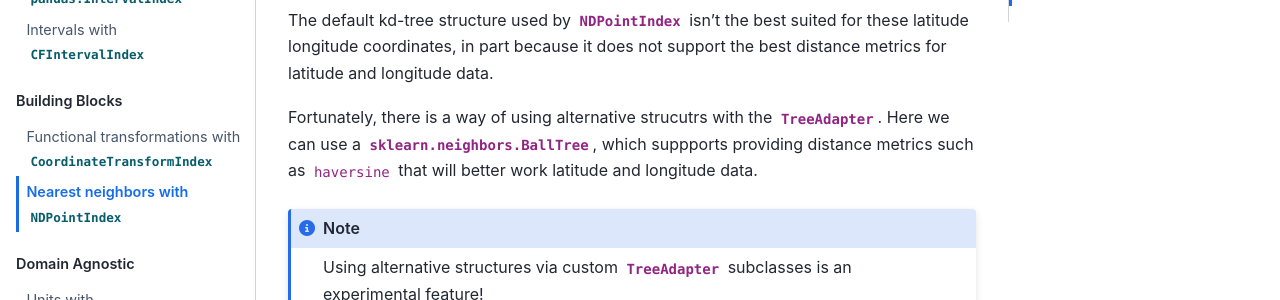
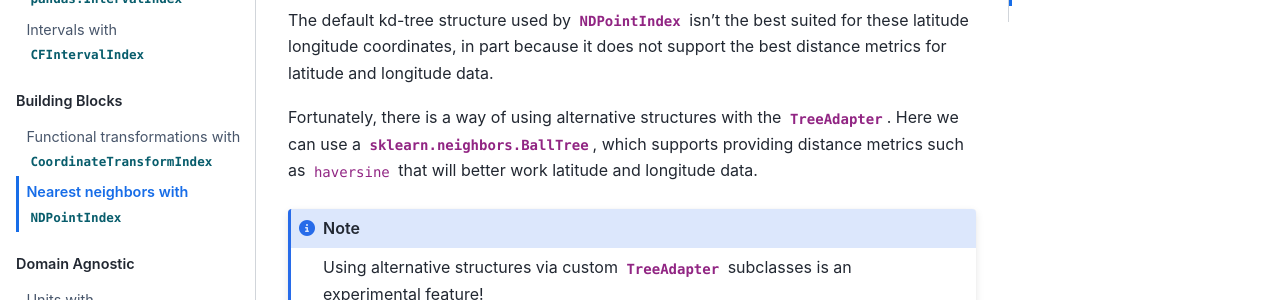
Before and after one commit to xarray-contrib/xarray-indexes, a Sphinx documentation site: the page built from docs/blocks/ndpoint.md, in a window 1280 px wide and 900 px high, scrolled down 2930 px. Shown: the part 153-453 px from the top of the window. Built offline with Sphinx 7.4.7 and the Sphinx Book theme 1.1.4, drawn with Linux system fonts in a browser that asks for light colours.

Commit message:
linting and such

````diff
--- a/docs/blocks/ndpoint.md
+++ b/docs/blocks/ndpoint.md
@@ -35,8 +35,9 @@
 ```
 
 ```{code-cell} ipython3
-:tags: [remove-cell]
-
+---
+tags: [remove-cell]
+---
 %xmode minimal
 xr.set_options(
     display_expand_indexes=True,
@@ -121,8 +122,9 @@
 We can draw the straight line here easily using the lat/lon coord system, but there is no easy way to extract the data values using simple xarray indexes.
 
 ```{code-cell} ipython3
-:tags: [hide-input]
-
+---
+tags: [hide-input]
+---
 import matplotlib.pyplot as plt
 
 ds_trajectory = xr.Dataset(
@@ -173,8 +175,9 @@
 Notice how in this plot the points we selected are now colored by the nearest underlying data value. This would not have been possible without the `NDPointIndex`.
 
 ```{code-cell} ipython3
-:tags: [hide-input]
-
+---
+tags: [hide-input]
+---
 ds_roms.salt.isel(s_rho=-1, ocean_time=0).plot(
     x="lon_rho", y="lat_rho", vmin=0, vmax=35, alpha=0.3
 )
@@ -197,7 +200,7 @@
 
 The default kd-tree structure used by {py:class}`~xarray.indexes.NDPointIndex` isn't the best suited for these latitude longitude coordinates, in part because it does not support the best distance metrics for latitude and longitude data.
 
-Fortunately, there is a way of using alternative strucutrs with the {py:class}`~xarray.indexes.TreeAdapter`. Here we can use a {py:class}`sklearn.neighbors.BallTree`, which suppports providing distance metrics such as `haversine` that will better work latitude and longitude data.
+Fortunately, there is a way of using alternative structures with the {py:class}`~xarray.indexes.TreeAdapter`. Here we can use a {py:class}`sklearn.neighbors.BallTree`, which supports providing distance metrics such as `haversine` that will better work latitude and longitude data.
 
 ```{note}
 Using alternative structures via custom
````
